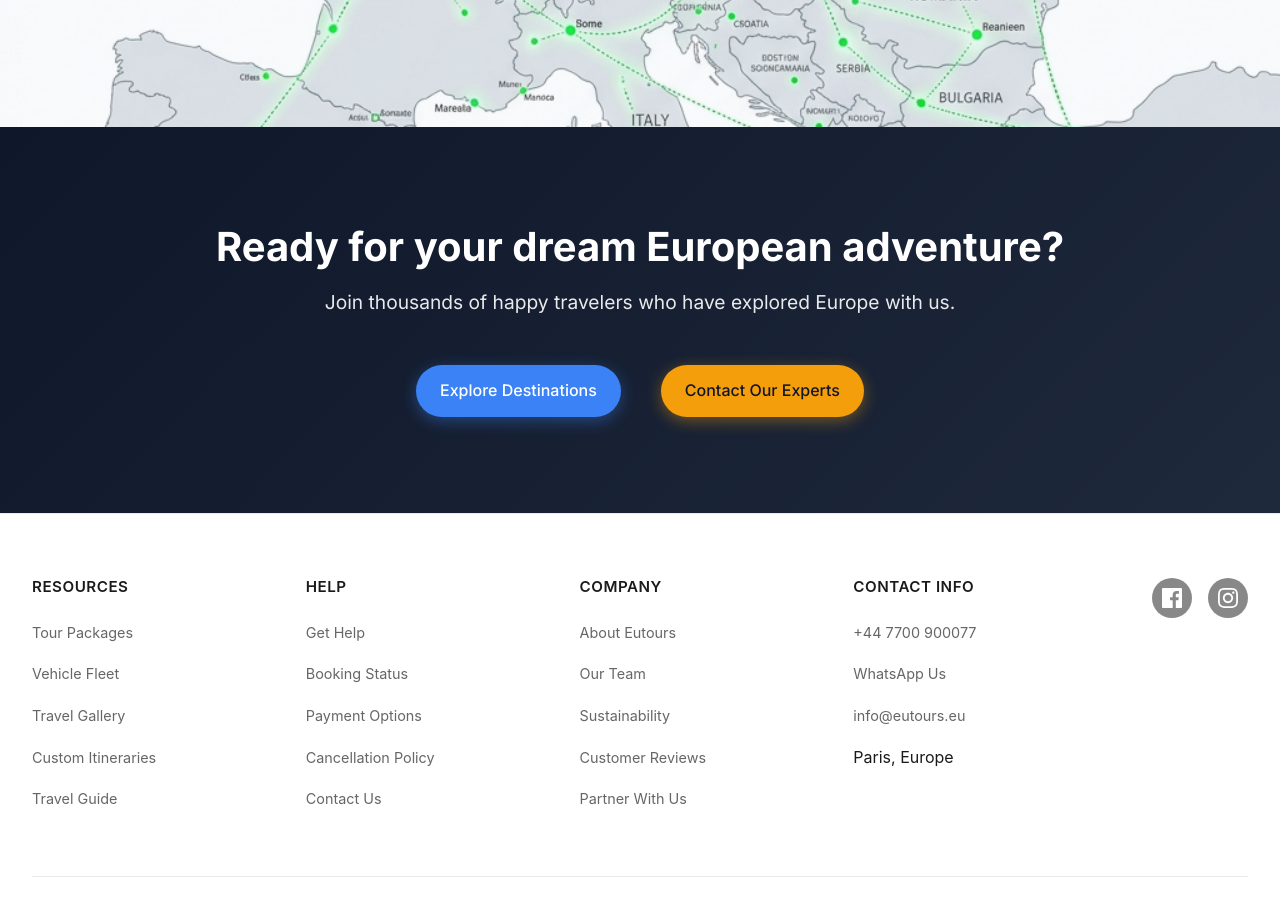
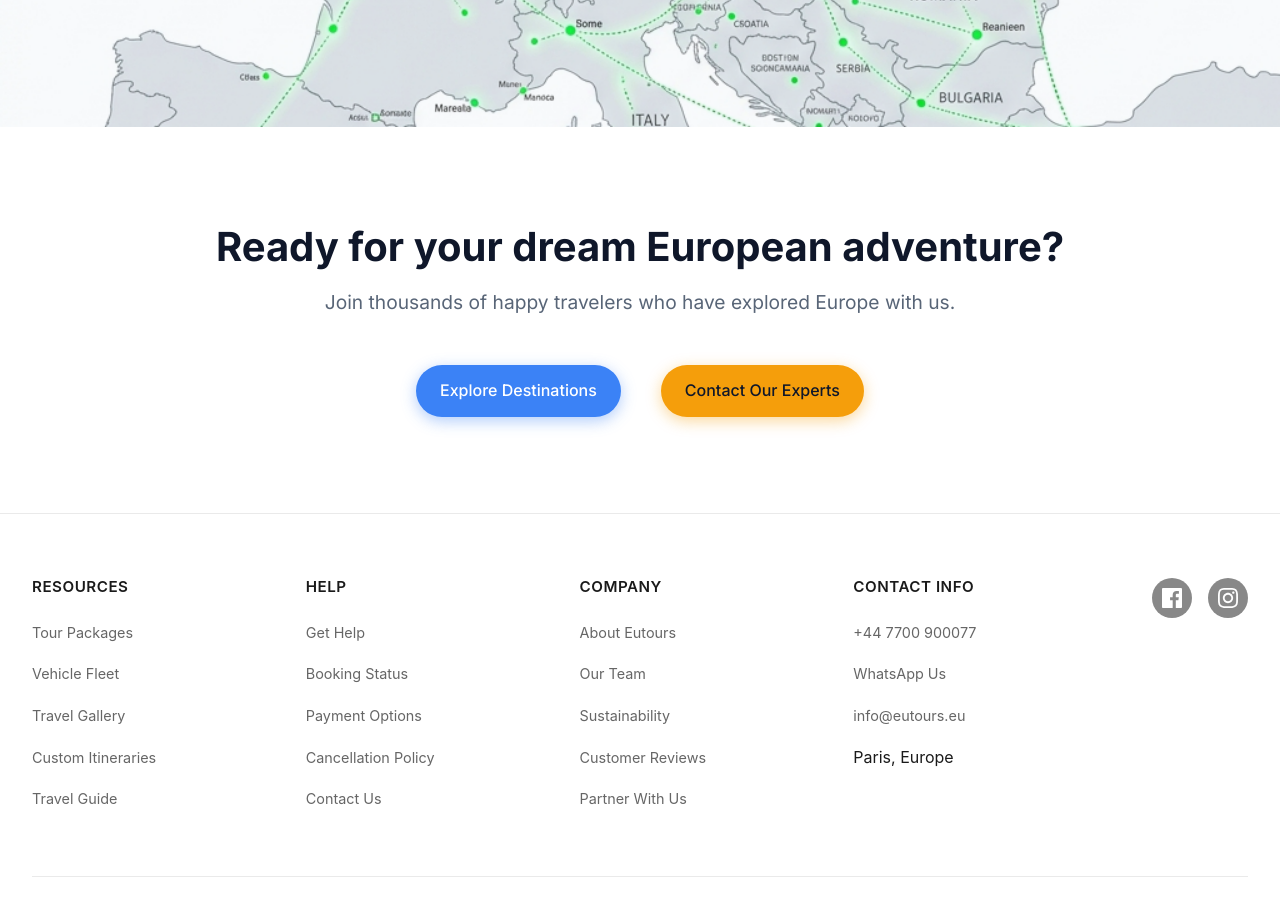
Before and after one commit to AMGRPrabhatha/eutours, a React (Vite) app: page /about in a window 1280 px wide. Shown: the part 3180-4089 px from the top of the page. Built offline with nearby package versions, Linux system fonts and the light colour scheme.

Commit message:
Change About Us CTA section background to white and text to black

```diff
--- a/src/assets/css/styles.css
+++ b/src/assets/css/styles.css
@@ -1665,14 +1665,14 @@ ul {
 /* CTA Section */
 .about-cta {
   padding: 6rem 0;
-  background: linear-gradient(135deg, var(--primary) 0%, #1e293b 100%);
-  color: white;
+  background: #ffffff;
+  color: #475569;
   text-align: center;
 }
 
 .about-cta h2 {
   font-size: 2.5rem;
-  color: white;
+  color: #0f172a;
   margin-bottom: 1rem;
 }
 
```
